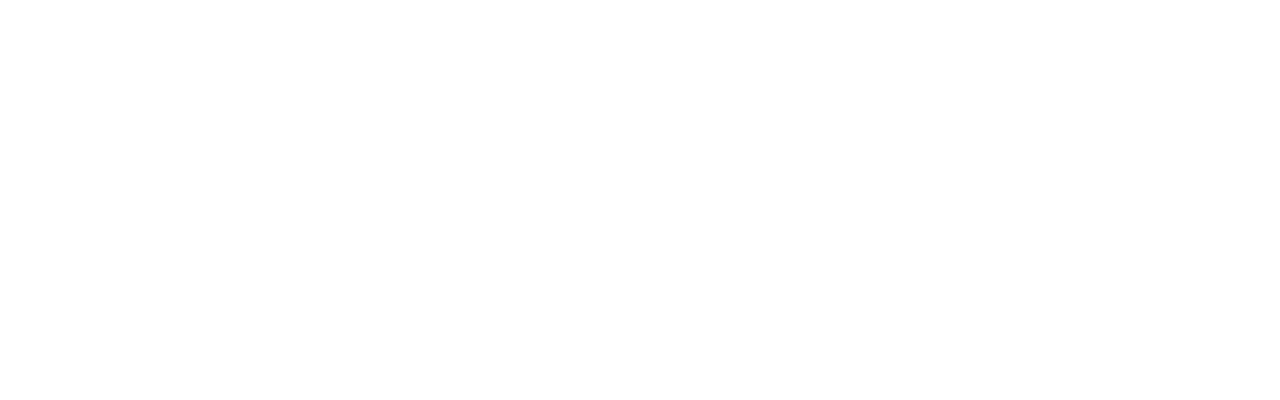
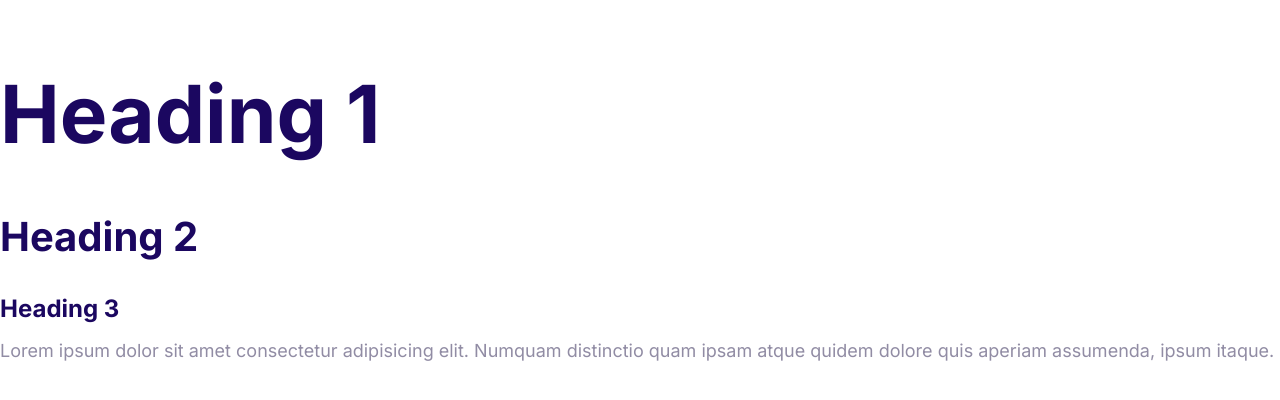
Before and after one commit to curryxjh/MoshifyPractice, a plain HTML site: page index.html in a window 1280 px wide. Drawn offline with Linux system fonts and the light colour scheme.

Commit message:
Define the style for the fonts.

```diff
--- a/css/style.css
+++ b/css/style.css
@@ -5,3 +5,54 @@
     --color-headings: #1b0760;
     --color-body: #918ca4;
 }
+html {
+    font-size: 62.5%;
+}
+
+body {
+    font-family: inter, Arial, Helvetica, sans-serif;
+    font-size: 2.4rem;
+    line-height: 1.5;
+    color: var(--color-body);
+}
+
+h1,
+h2,
+h3 {
+    color: var(--color-headings);
+    margin-bottom: 1rem;
+}
+
+h1 {
+    font-size: 7rem;
+}
+
+h2 {
+    font-size: 4rem;
+}
+
+h3 {
+    font-size: 3rem;
+}
+
+p {
+    margin-top: 0;
+}
+
+@media screen and (min-width: 1024px) {
+    body {
+        font-size: 1.8rem;
+    }
+
+    h1 {
+        font-size: 8rem;
+    }
+
+    h2 {
+        font-size: 4rem;
+    }
+
+    h3 {
+        font-size: 2.4rem;
+    }
+}
--- a/index.html
+++ b/index.html
@@ -4,9 +4,24 @@
     <meta charset="UTF-8" />
     <meta http-equiv="X-UA-Compatible" content="IE=edge" />
     <meta name="viewport" content="width=device-width, initial-scale=1.0" />
+    <link rel="preconnect" href="https://fonts.googleapis.com" />
+    <link rel="preconnect" href="https://fonts.gstatic.com" crossorigin />
+    <title>Document</title>
+    <link
+      href="https://fonts.googleapis.com/css2?family=Inter:wght@400;700&family=Open+Sans:ital,wght@0,700;1,400&family=Roboto:wght@700&display=swap"
+      rel="stylesheet"
+    />
     <link rel="stylesheet" href="./css/normalize.css" />
     <link rel="stylesheet" href="./css/style.css" />
-    <title>Document</title>
   </head>
-  <body></body>
+  <body>
+    <h1>Heading 1</h1>
+    <h2>Heading 2</h2>
+    <h3>Heading 3</h3>
+    <p>
+      Lorem ipsum dolor sit amet consectetur adipisicing elit. Numquam
+      distinctio quam ipsam atque quidem dolore quis aperiam assumenda, ipsum
+      itaque.
+    </p>
+  </body>
 </html>
```
